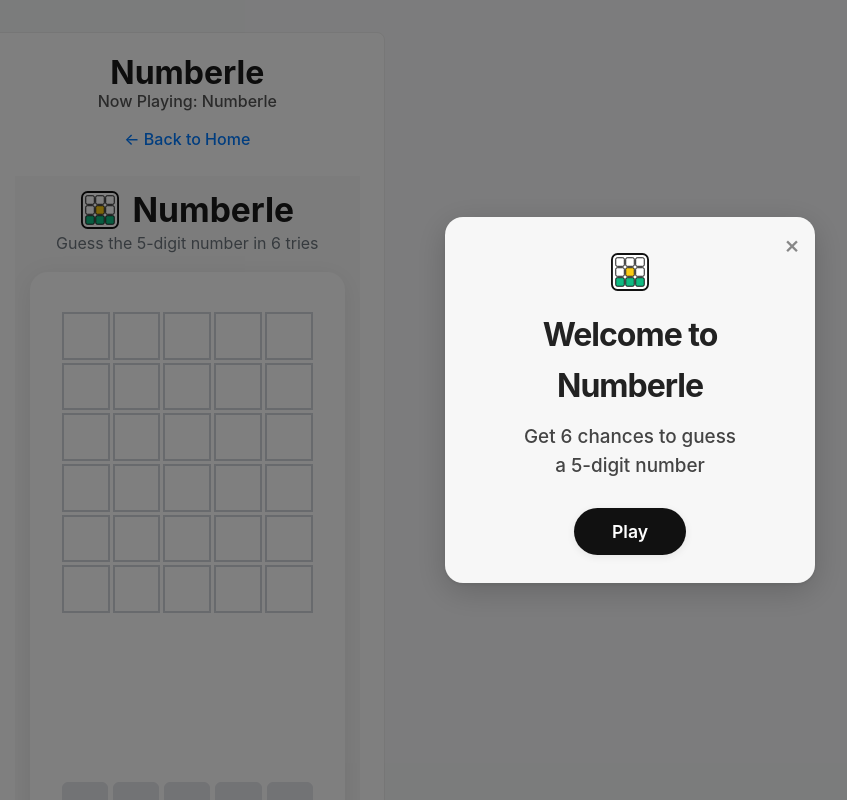
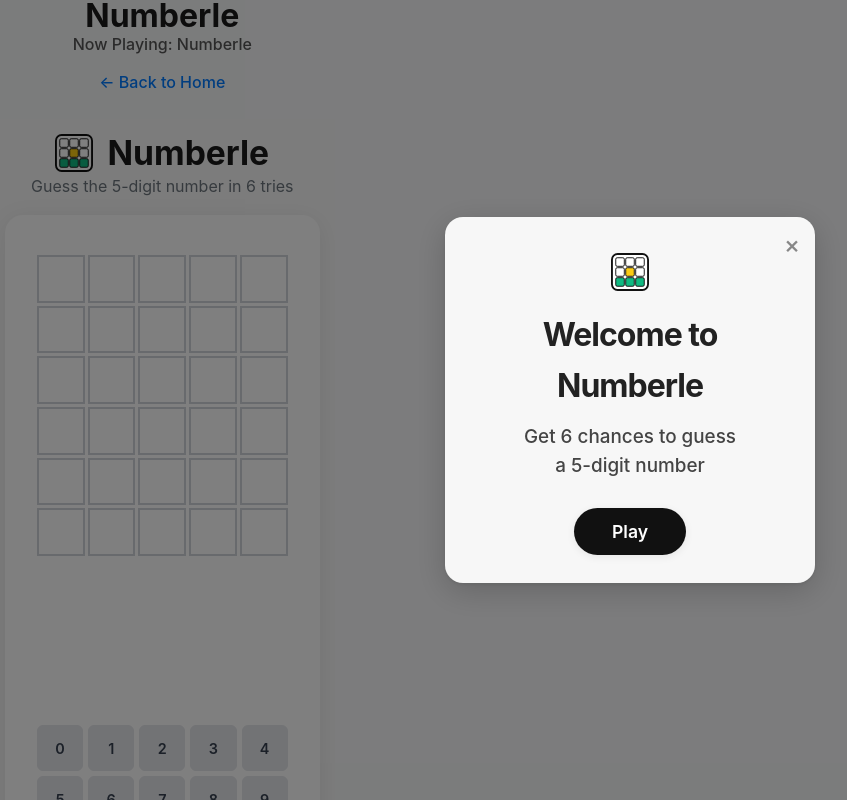
Before and after one commit to winningfungus48/GH103, a React (Vite) app: page /game/numberle in a window 1280 px wide. Shown: the top 800 px of the page, without its empty margins (10-857 px from the left). Built offline with nearby package versions, Linux system fonts and the light colour scheme.

Commit message:
ignore
visual numberle changes that didnt do anything.

```diff
--- a/src/components/GameWrapper.jsx
+++ b/src/components/GameWrapper.jsx
@@ -2,6 +2,7 @@ import React, { useEffect } from "react";
 import { useParams, Link } from "react-router-dom";
 import games from "../data/gamesData";
 import { addToRecentlyPlayed } from "../utils/localStorage";
+import styles from "./GameWrapper.module.css";
 
 const GameWrapper = () => {
   const { gameId } = useParams();
@@ -16,9 +17,11 @@ const GameWrapper = () => {
 
   if (!game) {
     return (
-      <div style={{ textAlign: "center", marginTop: "3rem" }}>
-        <h2>Game Not Found</h2>
-        <Link to="/">Back to Home</Link>
+      <div className={styles.wrapper}>
+        <div style={{ textAlign: "center", marginTop: "3rem" }}>
+          <h2>Game Not Found</h2>
+          <Link to="/">Back to Home</Link>
+        </div>
       </div>
     );
   }
@@ -26,7 +29,7 @@ const GameWrapper = () => {
   const GameComponent = game.component;
 
   return (
-    <div style={{ maxWidth: 600, margin: "2rem auto", padding: 24, border: "1px solid #eee", borderRadius: 8, background: "#fff" }}>
+    <div className={styles.wrapper}>
       <header style={{ marginBottom: 24 }}>
         <h1 style={{ fontSize: "2rem", margin: 0 }}>{game.name}</h1>
         <div style={{ fontWeight: 500, color: "#555", marginBottom: 12 }}>Now Playing: {game.name}</div>
--- /dev/null
+++ b/src/components/GameWrapper.module.css
@@ -0,0 +1,16 @@
+.wrapper {
+  min-height: 100vh;
+  display: flex;
+  flex-direction: column;
+  justify-content: center;
+  align-items: center;
+  width: 100%;
+  box-sizing: border-box;
+  background: inherit;
+}
+
+@media (max-width: 700px) {
+  .wrapper {
+    padding: 1rem;
+  }
+}
--- a/src/games/numberle/numberle-styles.css
+++ b/src/games/numberle/numberle-styles.css
@@ -793,9 +793,13 @@ h1 {
 }
 
 .numberle-main-container {
+  flex: 1;
   min-height: 100vh;
+  width: 100%;
   display: flex;
   flex-direction: column;
+  justify-content: center;
+  align-items: center;
   background: inherit;
 }
 
--- a/src/index.css
+++ b/src/index.css
@@ -1,4 +1,9 @@
 @import "./styles/variables.css";
+
+html, body, #root {
+  min-height: 100vh;
+  height: 100%;
+}
 
 :root {
   font-family: system-ui, Avenir, Helvetica, Arial, sans-serif;
```
